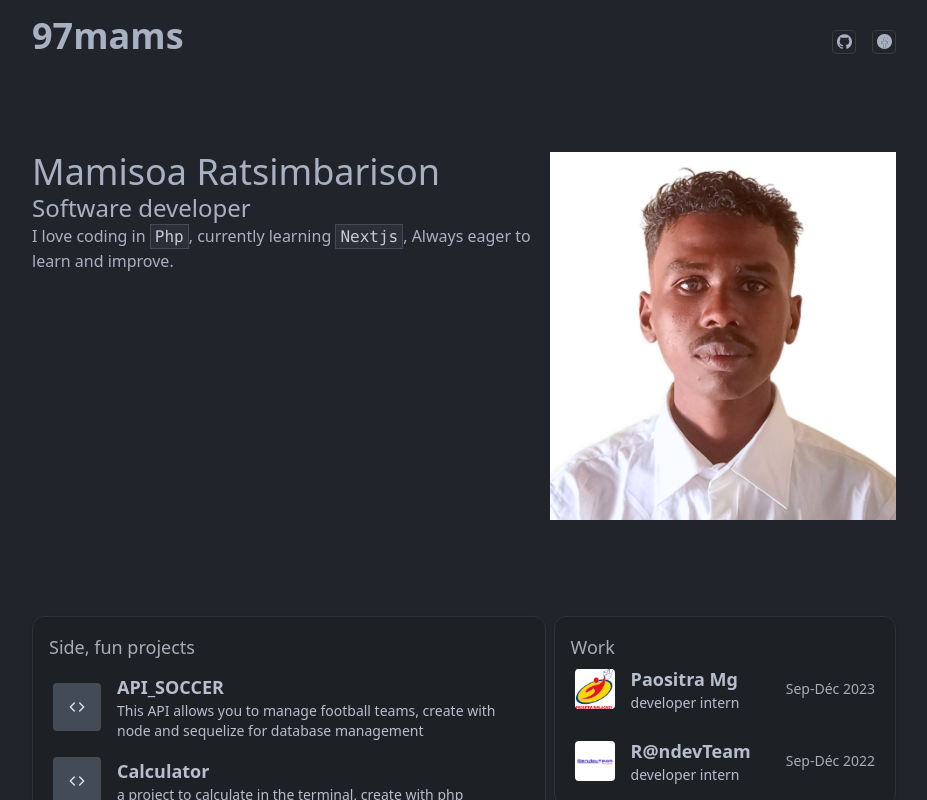
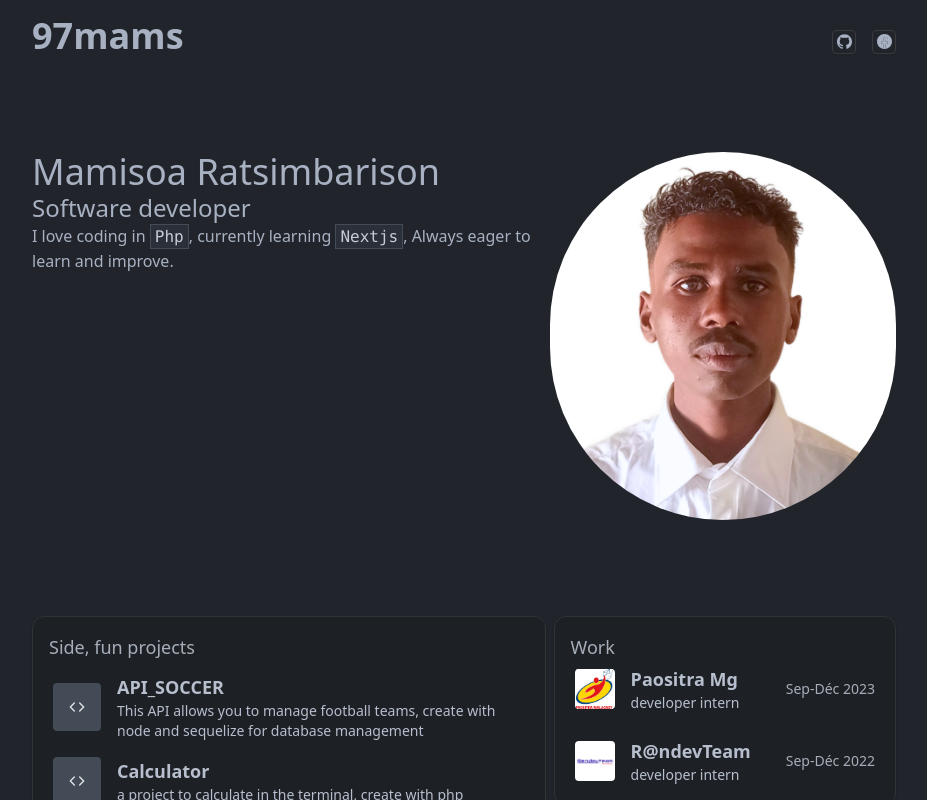
Before and after one commit to 97mams/my-site, a Next.js app: page / in a window 1280 px wide. Shown: the top 800 px of the page, without its empty margins (176-1103 px from the left). Built offline with nearby package versions, Linux system fonts and the light colour scheme.

Commit message:
upate style

```diff
--- a/app/_componets/Hero.tsx
+++ b/app/_componets/Hero.tsx
@@ -16,7 +16,7 @@ export const Hero = () => {
                     alt="profil"
                     width={150}
                     height={150}
-                    className="h-full w-full"
+                    className="h-full w-full rounded-full"
                 />
                 {/* <img src="https://i.goopics.net/pl41al.png" alt="mamisoa" /> */}
             </div>
```
